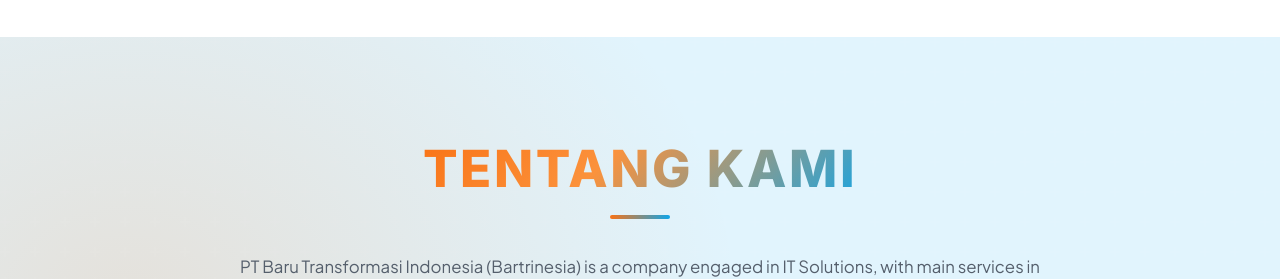
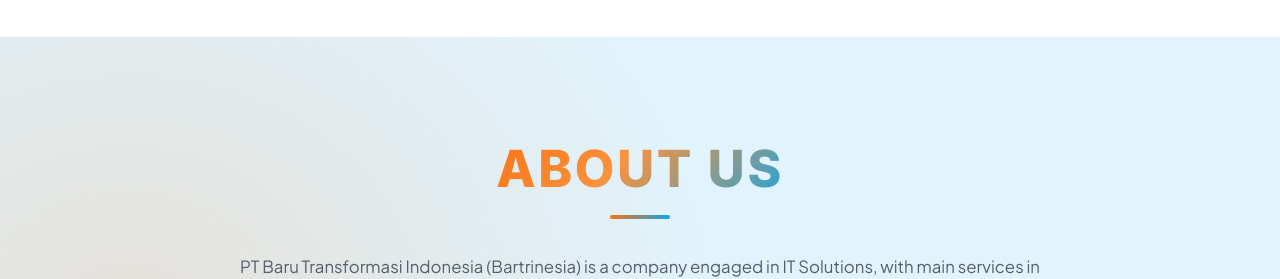
Before and after one commit to muhamadfadlann/Bartrinesia-LandingPage, a React (Vite) app: page / in a window 1280 px wide. Shown: the part 1080-1359 px from the top of the page. Built offline with nearby package versions, Linux system fonts and the light colour scheme.

Commit message:
Translate to english

```diff
--- a/src/pages/About.jsx
+++ b/src/pages/About.jsx
@@ -7,7 +7,7 @@
       <div className="about-container">
         {/* ================= TENTANG KAMI ================= */}
         <div className="about-detail">
-          <h2>TENTANG KAMI</h2>
+          <h2>ABOUT US</h2>
           <p>
             PT Baru Transformasi Indonesia (Bartrinesia) is a company engaged in
             IT Solutions, with main services in application development,
```
